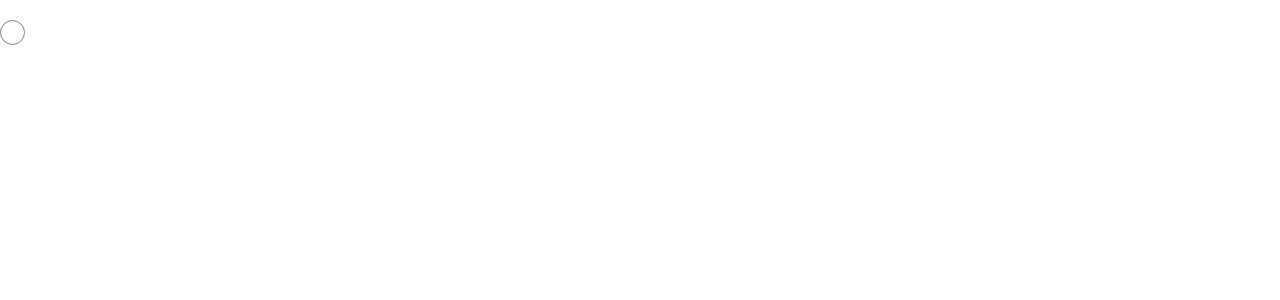
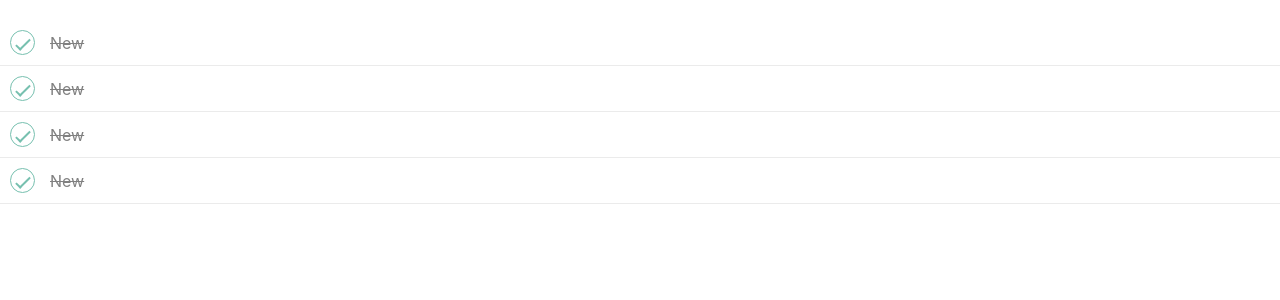
Before and after one commit to Devmidorka/Mindbox, a React (Create React App) app: page / in a window 1280 px wide. Shown: the top 300 px of the page. Built offline with nearby package versions, Linux system fonts and the light colour scheme.

Commit message:
TodoItem component

```diff
--- a/src/App.js
+++ b/src/App.js
@@ -1,10 +1,13 @@
 import React from 'react';
-import Checkbox from "./components/Checkbox";
+import TodoItem from "./components/TodoItem";
 
 const App = () => {
     return (
-        <div>
-            <Checkbox/>
+        <div style={{marginTop:'20px'}}>
+           <TodoItem/>
+           <TodoItem/>
+           <TodoItem/>
+           <TodoItem/>
         </div>
     );
 };
--- a/src/assets/_checkbox.scss
+++ b/src/assets/_checkbox.scss
@@ -1,15 +1,17 @@
 .checkboxWrapper {
+  position:relative;
   input[type="checkbox"] {
     appearance: none;
     -webkit-appearance: none;
     -moz-appearance: none;
+    position:absolute;
   }
 
   .checkbox {
     display: block;
     width: 25px;
     height: 25px;
-    border: 1px solid gray;
+    border: 1px solid #ebebeb;
     border-radius: 50%;
     position: relative;
   }
--- /dev/null
+++ b/src/assets/_todoItem.scss
@@ -0,0 +1,15 @@
+.todoItem{
+  display:flex;
+  align-items:center;
+  padding:10px;
+
+  border-bottom:1px solid #ebebeb;
+  .todoTitle{
+    margin-left:15px;
+    &.completed{
+      text-decoration: line-through;
+      color: gray;
+    }
+  }
+
+}
--- a/src/components/Checkbox.jsx
+++ b/src/components/Checkbox.jsx
@@ -1,13 +1,19 @@
 import React, {useState} from 'react';
 
-const Checkbox = () => {
-    const [isChecked, setIsChecked] = useState(false)
+const Checkbox = ({state, onChange}) => {
+    const [isChecked, setIsChecked] = useState(state)
+    function change(e){
+        setIsChecked(e.target.checked)
+        console.log(onChange)
+        onChange(e.target.checked)
+    }
+
     return (
         <label className='checkboxWrapper'>
             <input
                 type="checkbox"
                 checked={isChecked}
-                onChange={() => setIsChecked(!isChecked)}
+                onChange={(change)}
             />
             <span className='checkbox'/>
         </label>
--- /dev/null
+++ b/src/components/TodoItem.jsx
@@ -0,0 +1,19 @@
+import React, {useState} from 'react';
+import Checkbox from "./Checkbox";
+
+const TodoItem = () => {
+    const [todo, setTodo] = useState({id: 0 , title: 'New', isCompleted: true})
+
+    function changeStatus (status){
+        setTodo({...todo, isCompleted: status})
+    }
+
+    return (
+        <div className={'todoItem'}>
+            <Checkbox state={todo.isCompleted} onChange={changeStatus}/>
+            <p className={`todoTitle ${todo.isCompleted ? 'completed' : ''}`}>{todo.title}</p>
+        </div>
+    );
+};
+
+export default TodoItem;
--- a/src/index.scss
+++ b/src/index.scss
@@ -1,2 +1,3 @@
 @import './assets/_reset.scss';
 @import './assets/_checkbox.scss';
+@import './assets/_todoItem.scss';
```
